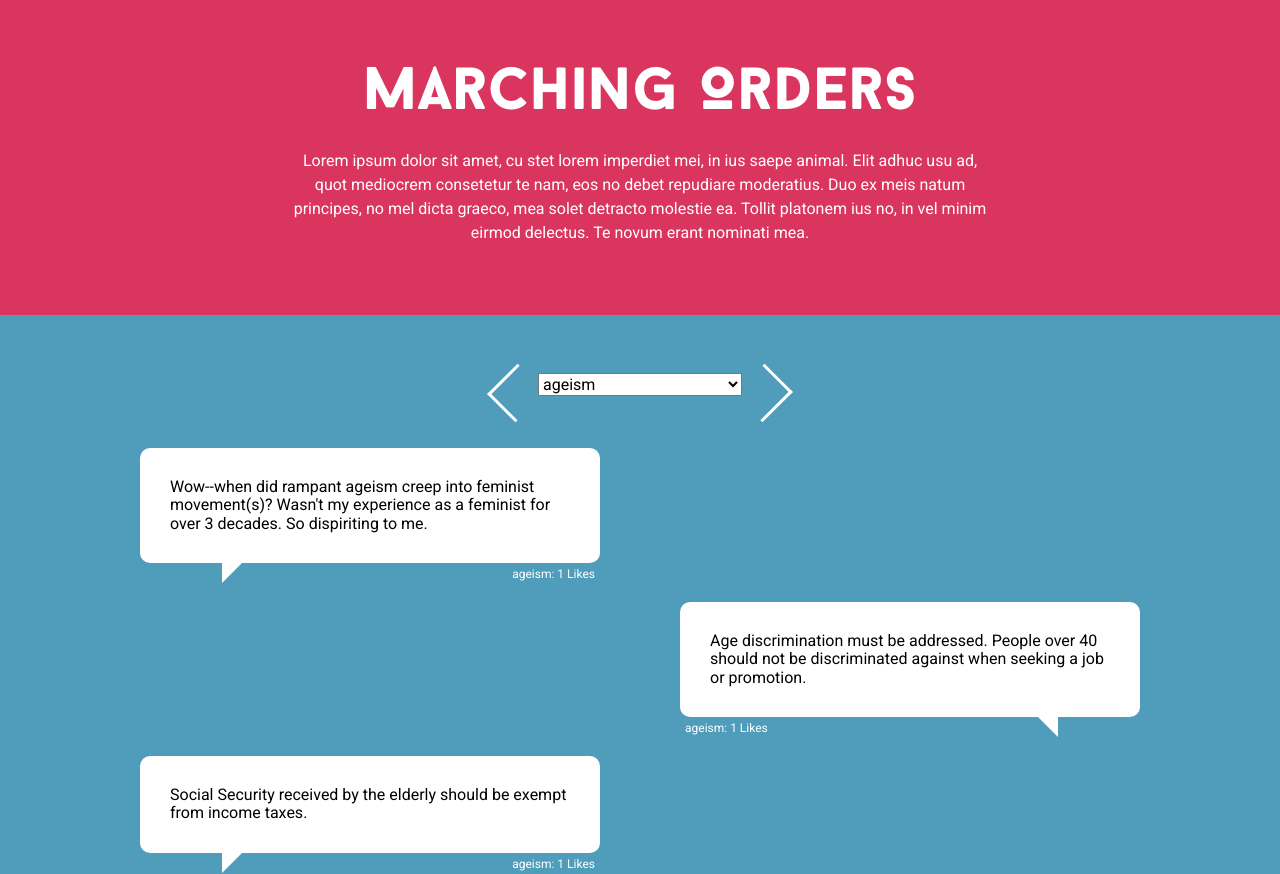
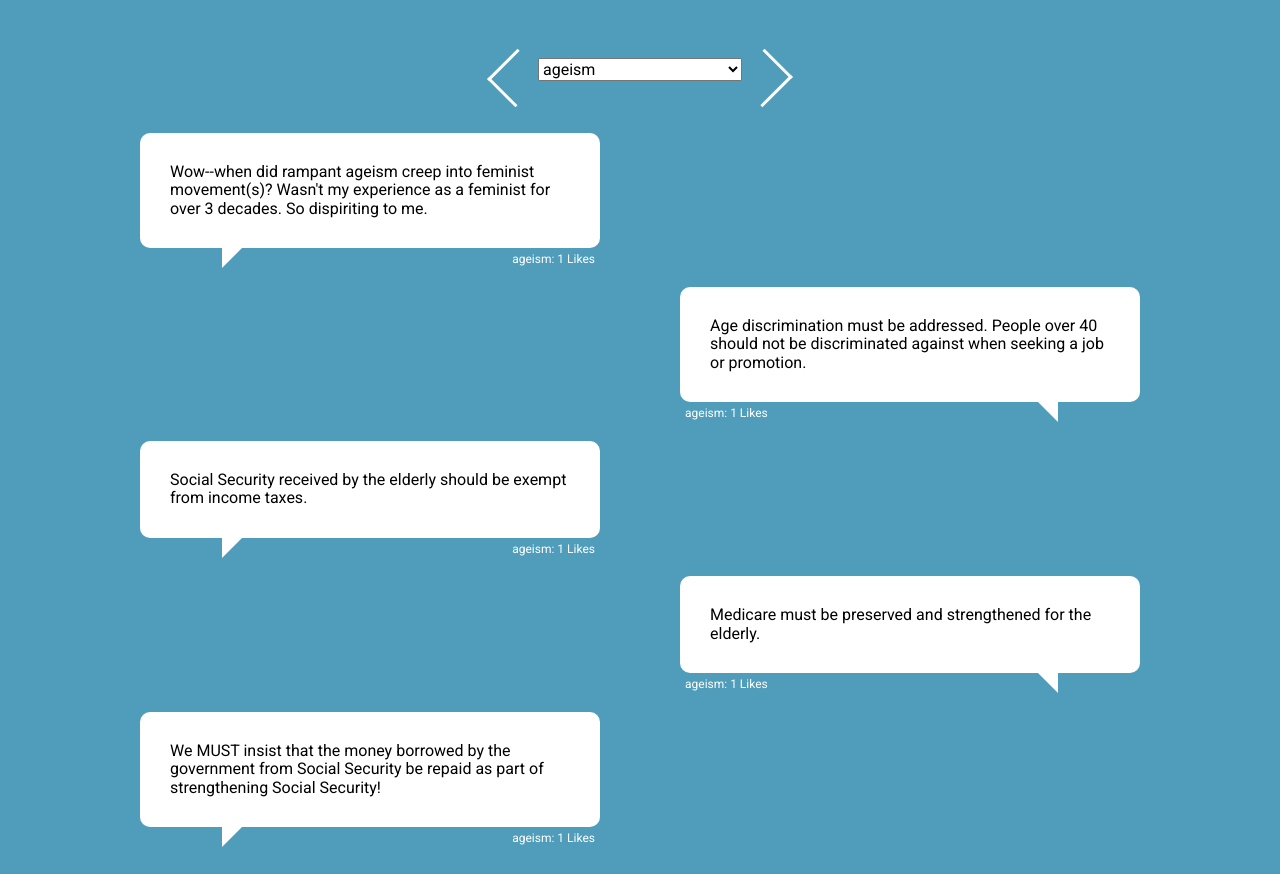
Before and after one commit to RagtagOpen/marchon-data-viz, a plain HTML site: page index.html in a window 1280 px wide. Shown: the top 874 px of the page. Drawn offline with nearby package versions, Linux system fonts and the light colour scheme.

Commit message:
remove header because that will be in the surrounding page

```diff
--- a/index.html
+++ b/index.html
@@ -9,14 +9,6 @@
 
   <body>
 
-    <header class="page-header u-text-center">
-      <h2 class="page-header__title u-text-white">
-        Marching Orders
-      </h2>
-      <p class='page-header__copy u-text-white'>
-        Lorem ipsum dolor sit amet, cu stet lorem imperdiet mei, in ius saepe animal. Elit adhuc usu ad, quot mediocrem consetetur te nam, eos no debet repudiare moderatius. Duo ex meis natum principes, no mel dicta graeco, mea solet detracto molestie ea. Tollit platonem ius no, in vel minim eirmod delectus. Te novum erant nominati mea.
-      </p>
-    </header>
     <main class="page-body">
       <br>
       <div class="select-slider">
```
